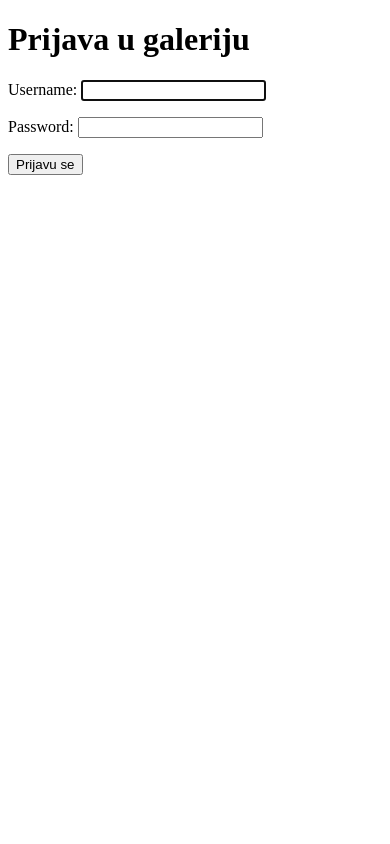
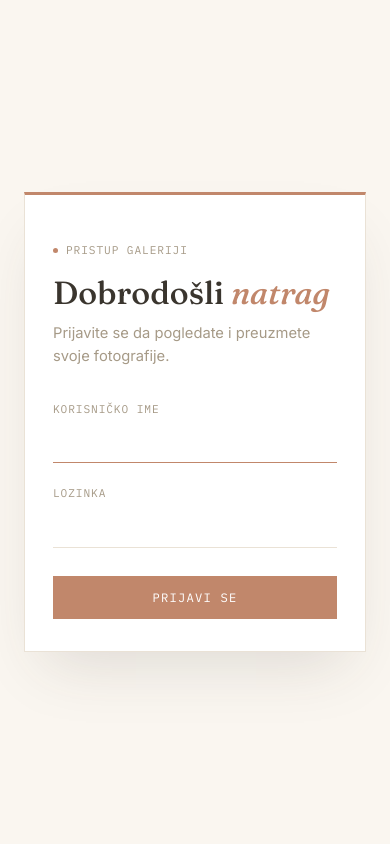
Before and after one commit to LukaPetranovic/fotograf-galerija, a Django app: a page that uses gallery/templates/gallery/login.html in a window 390 px wide. Run offline with Django 5.2, Linux system fonts and the light colour scheme.

Commit message:
Vizualno poboljšane stranice za prijavu i pregled klijentovih galerija

```diff
--- /dev/null
+++ b/gallery/static/gallery/css/style.css
@@ -0,0 +1,170 @@
+:root {
+    --bg: #FAF6F0;
+    --card: #FFFFFF;
+    --ink: #3A352E;
+    --muted: #A69A87;
+    --accent: #C1876B;
+    --accent-deep: #A66B4F;
+    --line: #EAE2D6;
+}
+
+* { box-sizing: border-box;}
+html, body { margin: 0; padding: 0;}
+
+body{
+    background: var(--bg);
+    color: var(--ink);
+    font-family: "Inter", -apple-system, sans-serif;
+    min-height: 100vh;
+    line-height: 1.5;
+}
+
+h1, h2, .display {
+  font-family: "Fraunces", Georgia, serif;
+  font-weight: 500;
+  line-height: 1.15;
+  margin: 0;
+  color: var(--ink);
+}
+.display em { font-style: italic; color: var(--accent); }
+
+.mono {
+  font-family: "IBM Plex Mono", "Courier New", monospace;
+  letter-spacing: 0.08em;
+  text-transform: uppercase;
+  font-size: 0.7rem;
+}
+
+a { color: inherit; text-decoration: none; }
+
+.eyebrow {
+  color: var(--muted);
+  display: flex;
+  align-items: center;
+  gap: 8px;
+  margin-bottom: 16px;
+}
+.eyebrow .dot {
+  width: 5px; height: 5px; border-radius: 50%;
+  background: var(--accent);
+  display: inline-block;
+}
+
+/* Prijava */
+.auth-screen {
+  min-height: 100vh;
+  display: flex;
+  align-items: center;
+  justify-content: center;
+  padding: 24px;
+  background: var(--bg);
+}
+
+.auth-card {
+  width: 100%;
+  max-width: 400px;
+  background: var(--card);
+  border: 1px solid var(--line);
+  border-top: 3px solid var(--accent);
+  box-shadow: 0 30px 60px -20px rgba(58, 53, 46, 0.15);
+  padding: 44px 40px 40px;
+}
+.auth-card h1 { font-size: 2rem; margin-bottom: 10px; }
+.auth-subtitle { color: var(--muted); font-size: 0.92rem; margin: 0 0 32px; line-height: 1.6; }
+
+.field { margin-bottom: 22px; }
+.field label { display: block; color: var(--muted); margin-bottom: 9px; }
+.field input {
+  width: 100%;
+  background: transparent;
+  border: none;
+  border-bottom: 1px solid var(--line);
+  color: var(--ink);
+  font-family: "Inter", sans-serif;
+  font-size: 1rem;
+  padding: 8px 2px;
+  outline: none;
+  transition: border-color 0.15s ease;
+}
+.field input:focus { border-bottom-color: var(--accent); }
+
+.form-error { color: var(--accent-deep); font-size: 0.85rem; margin: 0 0 16px; }
+
+.btn-primary {
+  width: 100%;
+  background: var(--accent);
+  color: #fff;
+  border: none;
+  padding: 14px;
+  font-family: "IBM Plex Mono", monospace;
+  font-size: 0.76rem;
+  letter-spacing: 0.1em;
+  text-transform: uppercase;
+  cursor: pointer;
+  margin-top: 6px;
+  transition: background 0.15s ease;
+}
+.btn-primary:hover { background: var(--accent-deep); }
+
+.btn-ghost {
+  background: transparent;
+  border: 1px solid var(--line);
+  color: var(--muted);
+  padding: 10px 18px;
+  cursor: pointer;
+  font-family: "IBM Plex Mono", monospace;
+  font-size: 0.7rem;
+  letter-spacing: 0.08em;
+  text-transform: uppercase;
+  transition: border-color 0.15s ease, color 0.15s ease;
+}
+.btn-ghost:hover { border-color: var(--accent); color: var(--accent-deep); }
+
+/* Popis galerija */
+.page { max-width: 640px; margin: 0 auto; padding: 56px 24px 80px; }
+.page-header {
+  display: flex;
+  justify-content: space-between;
+  align-items: flex-start;
+  margin-bottom: 44px;
+  gap: 16px;
+  flex-wrap: wrap;
+}
+.page-header h1 { font-size: 2.1rem; }
+.logout-form { margin: 0; }
+
+.gallery-list { display: flex; flex-direction: column; gap: 16px; }
+
+.gallery-card {
+  display: flex;
+  align-items: center;
+  gap: 20px;
+  background: var(--card);
+  border: 1px solid var(--line);
+  border-left: 3px solid var(--accent);
+  box-shadow: 0 12px 30px -18px rgba(58, 53, 46, 0.18);
+  padding: 22px 26px;
+  transition: transform 0.15s ease, box-shadow 0.15s ease;
+}
+.gallery-card:hover {
+  transform: translateY(-2px);
+  box-shadow: 0 16px 34px -16px rgba(58, 53, 46, 0.22);
+}
+.gallery-card-body { flex: 1; }
+.gallery-card-body h2 { font-size: 1.25rem; margin-bottom: 7px; }
+.gallery-date { color: var(--muted); margin: 0; }
+.gallery-card-arrow { color: var(--accent); font-size: 1.2rem; flex-shrink: 0; }
+
+.empty-state {
+  color: var(--muted);
+  border: 1px dashed var(--line);
+  padding: 32px;
+  text-align: center;
+  background: var(--card);
+}
+
+@media (max-width: 480px) {
+  .auth-card { max-width: 100%; padding: 36px 28px 32px; }
+  .page { padding: 40px 18px 60px; }
+  .page-header h1 { font-size: 1.7rem; }
+}
--- /dev/null
+++ b/gallery/templates/gallery/base.html
@@ -0,0 +1,16 @@
+{% load static %}
+<!DOCTYPE html>
+<html lang="hr">
+<head>
+    <meta charset="UTF-8">
+    <meta name="viewport" content="width=device-width, initial-scale=1.0">
+    <title>{% block title %}Fotograf Galerija{% endblock %}</title>
+    <link rel="preconnect" href="https://fonts.googleapis.com">
+    <link rel="preconnect" href="https://fonts.gstatic.com" crossorigin>
+    <link href="https://fonts.googleapis.com/css2?family=Fraunces:ital,opsz,wght@0,9..144,400;0,9..144,500;0,9..144,600;1,9..144,500&family=Inter:wght@400;500;600&family=IBM+Plex+Mono:wght@400;500&display=swap" rel="stylesheet">
+    <link rel="stylesheet" href="{% static 'gallery/css/style.css' %}">
+</head>
+<body>
+    {% block content %}{% endblock %}
+</body>
+</html>
--- a/gallery/templates/gallery/login.html
+++ b/gallery/templates/gallery/login.html
@@ -1,16 +1,28 @@
-<!DOCTYPE html>
-<html lang="hr">
-<head>
-    <meta charset="UTF-8">
-    <meta name="viewport" content="width=device-width, initial-scale=1.0">
-    <title>Prijava</title>
-</head>
-<body>
-    <h1>Prijava u galeriju</h1>
-    <form method="post">
-        {% csrf_token %}
-        {{ form.as_p }}
-        <button type="submit">Prijavu se</button>
-    </form>
-</body>
-</html>
+{% extends "gallery/base.html" %}
+{% block title %}Prijava{% endblock %}
+
+{% block content %}
+<main class="auth-screen">
+    <div class="auth-card">
+        <p class="eyebrow mono"><span class="dot"></span>Pristup galeriji</p>
+        <h1 class="display">Dobrodošli <em>natrag</em></h1>
+        <p class="auth-subtitle">Prijavite se da pogledate i preuzmete svoje fotografije.</p>
+
+        <form method="post">
+            {% csrf_token %}
+            {% if form.errors %}
+                <p class="form-error">Pogrešno korisničko ime ili lozinka.</p>
+            {% endif %}
+            <div class="field">
+                <label class="mono" for="id_username">Korisničko ime</label>
+                {{ form.username }}
+            </div>
+            <div class="field">
+                <label class="mono" for="id_password">Lozinka</label>
+                {{ form.password }}
+            </div>
+            <button type="submit" class="btn-primary">Prijavi se</button>
+        </form>
+    </div>
+</main>
+{% endblock %}
```
Also changed, not shown: gallery/templates/gallery/moja_galerija.html (+31 -15 lines).
